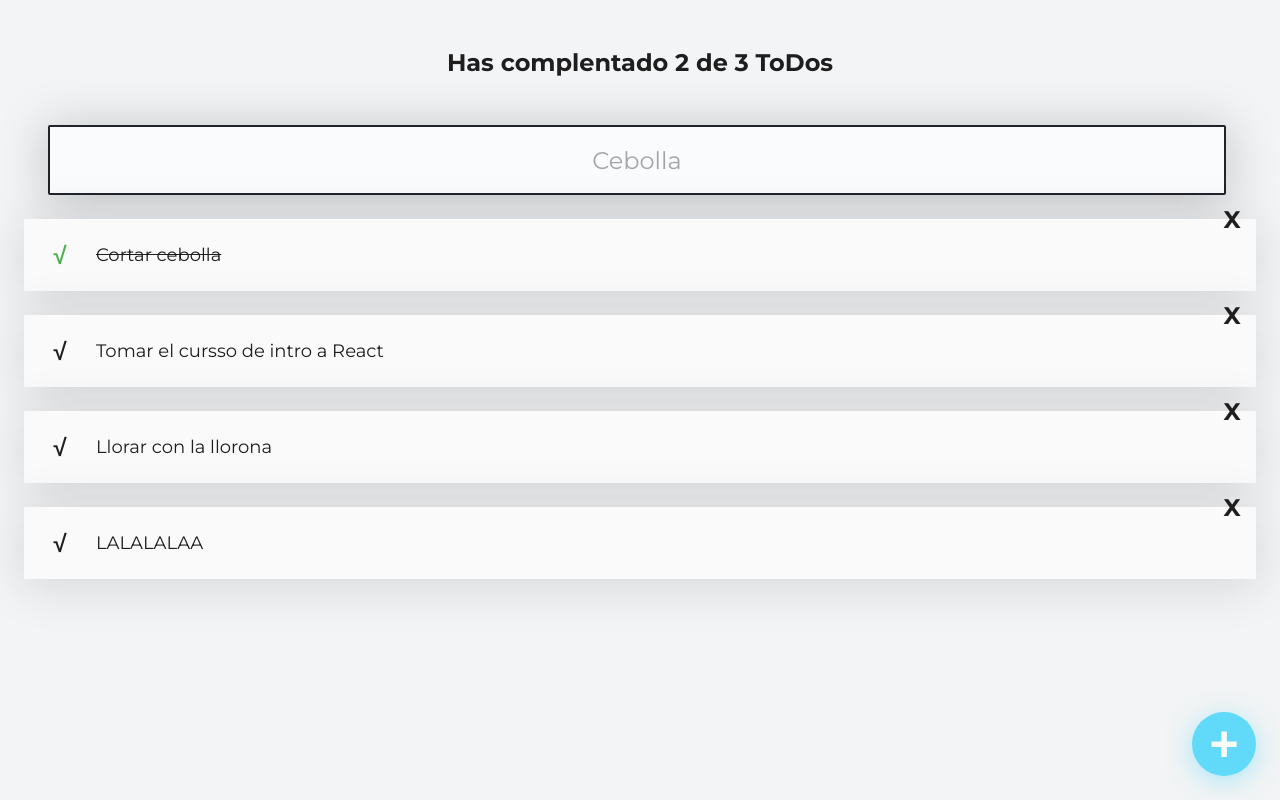
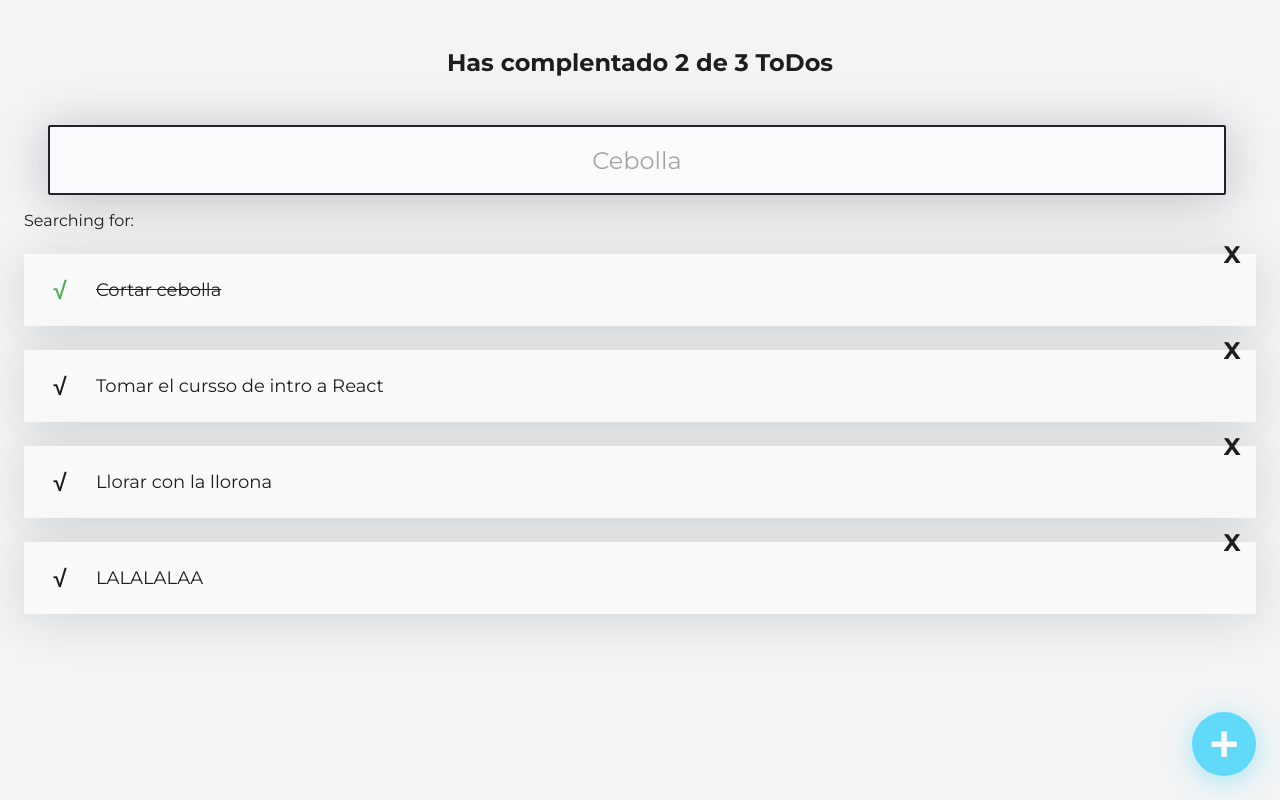
Before and after one commit to gustavojesusmartineze/todo-machine-react, a React (Create React App) app: page / in a window 1280 px wide. Built offline with nearby package versions, Linux system fonts and the light colour scheme; the HTML template or start-up script is replaced by a standard one.

Commit message:
feat(todoSearch): add useState logic for input update

```diff
--- a/src/TodoSearch/index.js
+++ b/src/TodoSearch/index.js
@@ -1,16 +1,24 @@
+import { useState } from 'react';
 import './TodoSearch.css';
 
 function TodoSearch() {
+  const [searchValue, setSearch] = useState('');
+
   const onSearchValueChanged = (event) => {
-    console.log('Searching for: '+ event.target.value);
+    console.log(event.target.value);
+    setSearch(event.target.value);
   }
 
   return (
-    <input
-      className="TodoSearch"
-      placeholder="Cebolla"
-      onChange={onSearchValueChanged}
-    />
+    <>
+      <input
+        className="TodoSearch"
+        placeholder="Cebolla"
+        value={searchValue}
+        onChange={onSearchValueChanged}
+      />
+      <p>Searching for: {searchValue}</p>
+    </>
   );
 }
 
```
